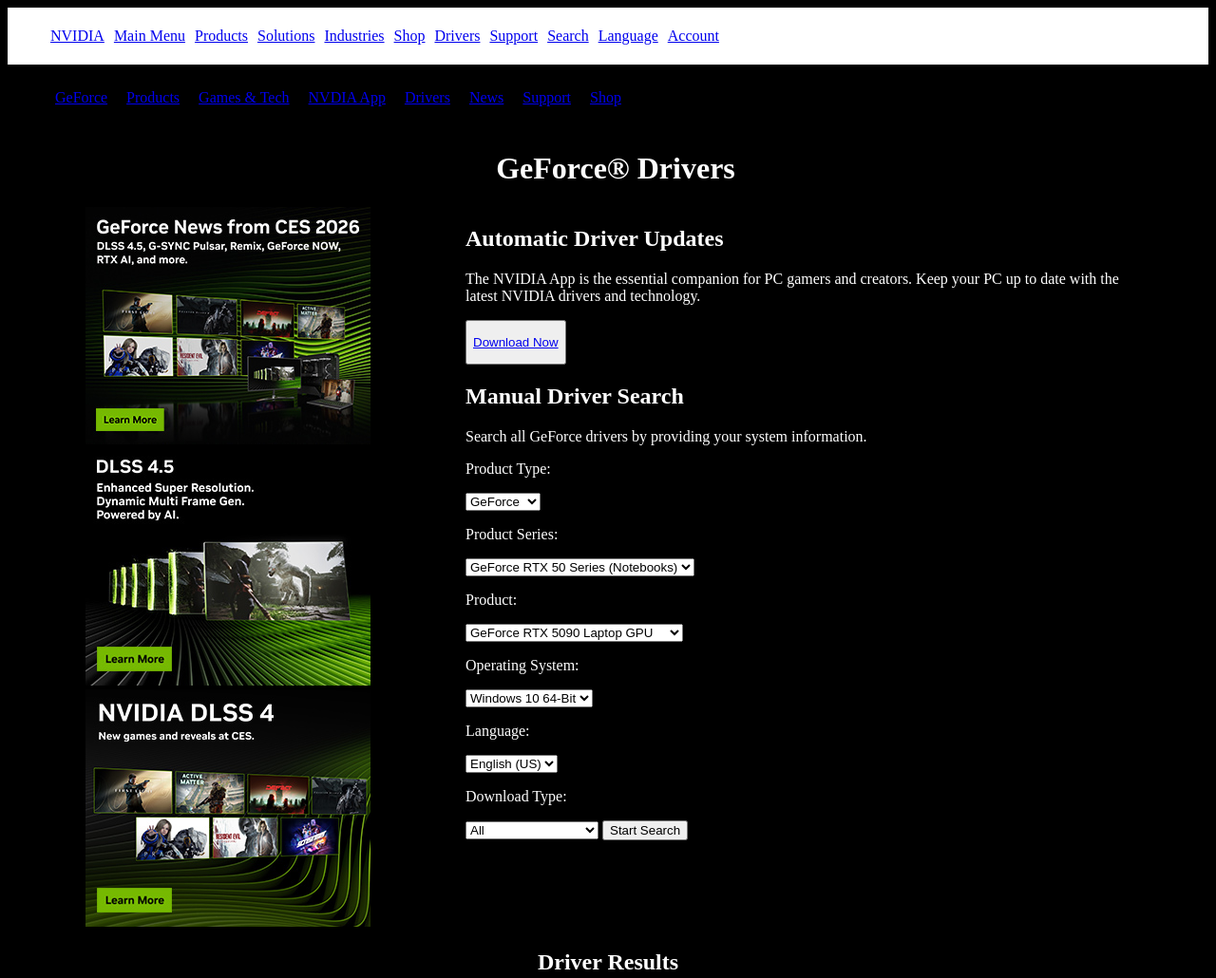
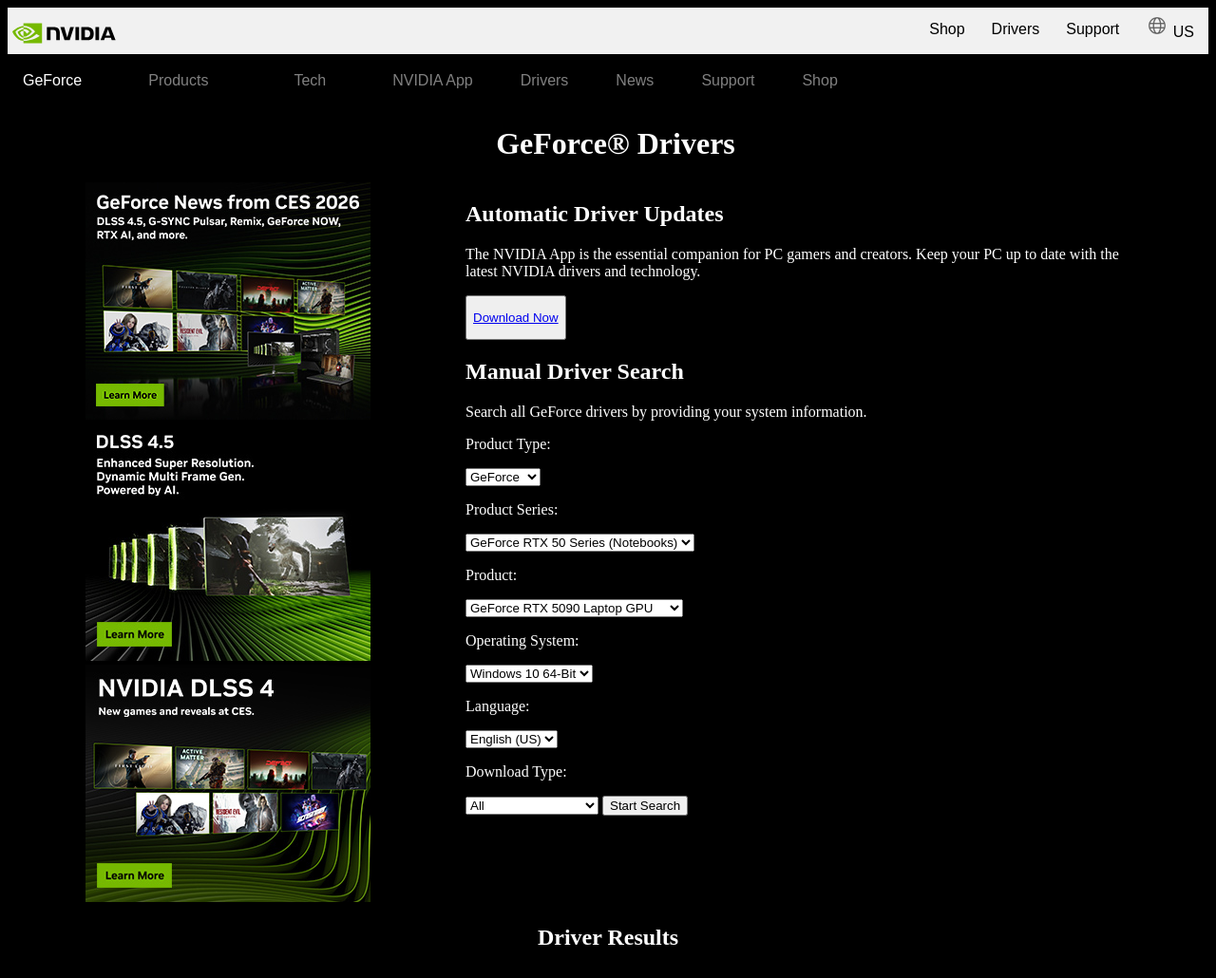
Before and after one commit to DCluseau/nvidia-web, a plain HTML site: page drivers_page/drivers.html in a window 1280 px wide. Shown: the top 1030 px of the page at 95% size. Drawn offline with Linux system fonts and the light colour scheme; a script that the page names is missing; files whose address does not match are found by name.

Commit message:
Intégration header et footer via iframe

```diff
--- a/drivers_page/drivers.css
+++ b/drivers_page/drivers.css
@@ -23,35 +23,7 @@ body {
 }
 
 /* Bloc de nagivation principal */
-.main_menu {
-  display: flex;
-  background-color: white;
-  color: black;
-}
-
-.nav_menu ul {
-  display: flex;
-}
-
-.nav_menu ul li {
-  display: flex;
-  padding: 5px;
-}
-
 /* Bloc de nagivation de la page */
-.geforce_menu {
-  display: flex;
-}
-
-.nav_geforce_menu ul {
-  display: flex;
-}
-
-.nav_geforce_menu ul li {
-  display: flex;
-  margin: 10px;
-}
-
 /* Titre de la page */
 .page_title {
   display: flex;
@@ -139,11 +111,3 @@ body {
 }
 
   /* Pied de page principal */
-.main_footer {
-  display: flex;
-  padding: 10px;
-}
-
-.main_footer p {
-  margin: 15px;
-}
--- a/drivers_page/drivers.html
+++ b/drivers_page/drivers.html
@@ -11,45 +11,9 @@
 
     <body>
         <!-- Bloc de nagivation principal -->
-        <div class="main_menu">
-            <nav class="nav_menu">
-                <ul>
-                    <!-- Titre du Menu -->
-                    <li><a href="https://www.nvidia.com/en-us/">NVIDIA</a></li>
-                    <!-- Menu déroulant -->
-                    <li><a href="#">Main Menu</a></li>
-                    <li><a href="#">Products</a></li>
-                    <li><a href="#">Solutions</a></li>
-                    <li><a href="#">Industries</a></li>
-                    <!-- Menu fixe -->
-                    <li><a href="https://marketplace.nvidia.com/en-us/">Shop</a></li>
-                    <li><a href="https://www.nvidia.com/en-us/drivers/">Drivers</a></li>
-                    <li><a href="https://www.nvidia.com/en-us/support/">Support</a></li>
-                    <li><a href="#">Search</a></li>
-                    <li><a href="#">Language</a></li>
-                    <li><a href="#">Account</a></li>
-                </ul>
-            </nav>
-        </div>
-
-        <!-- Bloc de nagivation de la page -->
-        <div class="geforce_menu">
-            <nav class="nav_geforce_menu">
-                <ul>
-                    <!-- Titre du Menu -->
-                    <li><a href="https://www.nvidia.com/en-us/geforce/">GeForce</a></li>
-                    <!-- Menu déroulant -->
-                    <li><a href="#">Products</a></li>
-                    <li><a href="#">Games & Tech</a></li>
-                    <!-- Menu fixe -->
-                    <li><a href="https://www.nvidia.com/en-us/software/nvidia-app/">NVDIA App</a></li>
-                    <li><a href="https://www.nvidia.com/en-us/geforce/drivers/">Drivers</a></li>
-                    <li><a href="https://www.nvidia.com/en-us/geforce/news/">News</a></li>
-                    <li><a href="https://www.nvidia.com/en-us/geforce/support/">Support</a></li>
-                    <li><a href="https://store.nvidia.com/en-us/geforce/store/?page=1&limit=9&locale=en-us">Shop</a></li>
-                </ul>
-            </nav>
-        </div>
+        <header>
+            <iframe src="../Header.html" frameborder="0" width="100%" height="100px" allowfullscreen="true"></iframe>
+        </header>
 
         <!-- Titre de la page -->
         <div class="page_title">
@@ -250,16 +214,6 @@
 
     <!-- Pied de page principal -->
     <footer>
-        <!-- Logo NVIDIA -->
-        <div class="main_footer">
-            <p>Privacy Policy </p>
-            <p>Your Privacy Choices</p>
-            <p>Terms of Service </p>
-            <p>Accessibility</p>
-            <p>Corporate Policies</p>
-            <p>Product Security </p>
-            <p>Contact</p>
-        </div>
-        <p>Copyright © 2026 NVIDIA Corporation</p>
+        <iframe src="../Footer.html" frameborder="0" width="100%" height="100px" allowfullscreen="true"></iframe>
     </footer>
 </html>
--- a/footerstyle.css
+++ b/footerstyle.css
@@ -25,3 +25,8 @@ ul a {
 ul a:hover {
 	font-weight: bold;
 }
+
+footer {
+  background-color: white;
+  color: color;
+}
```
